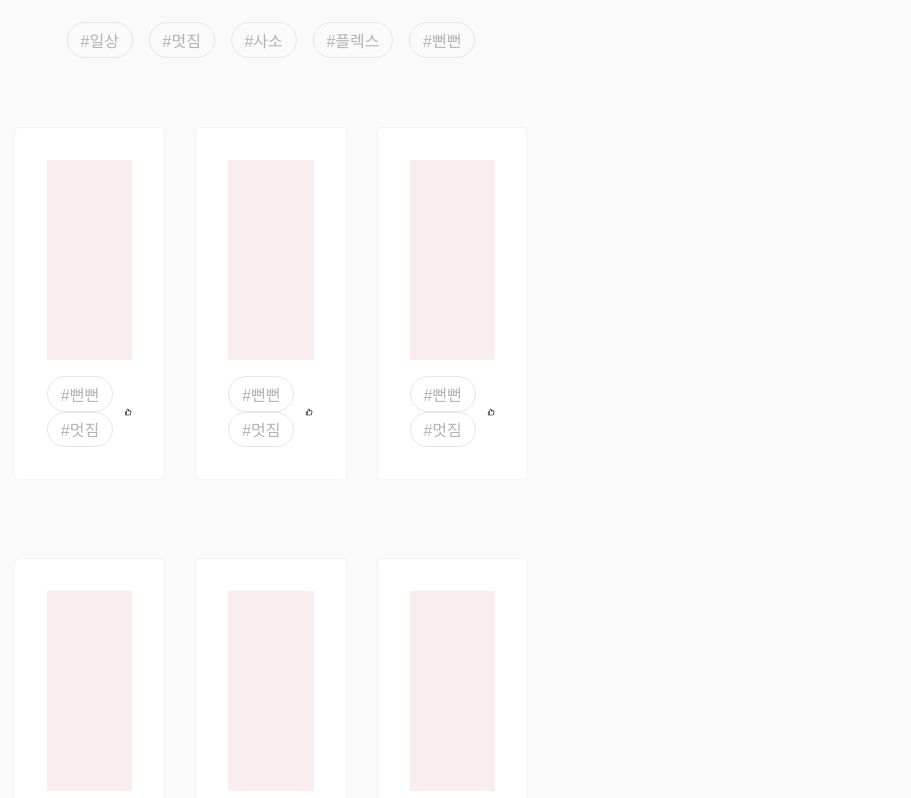
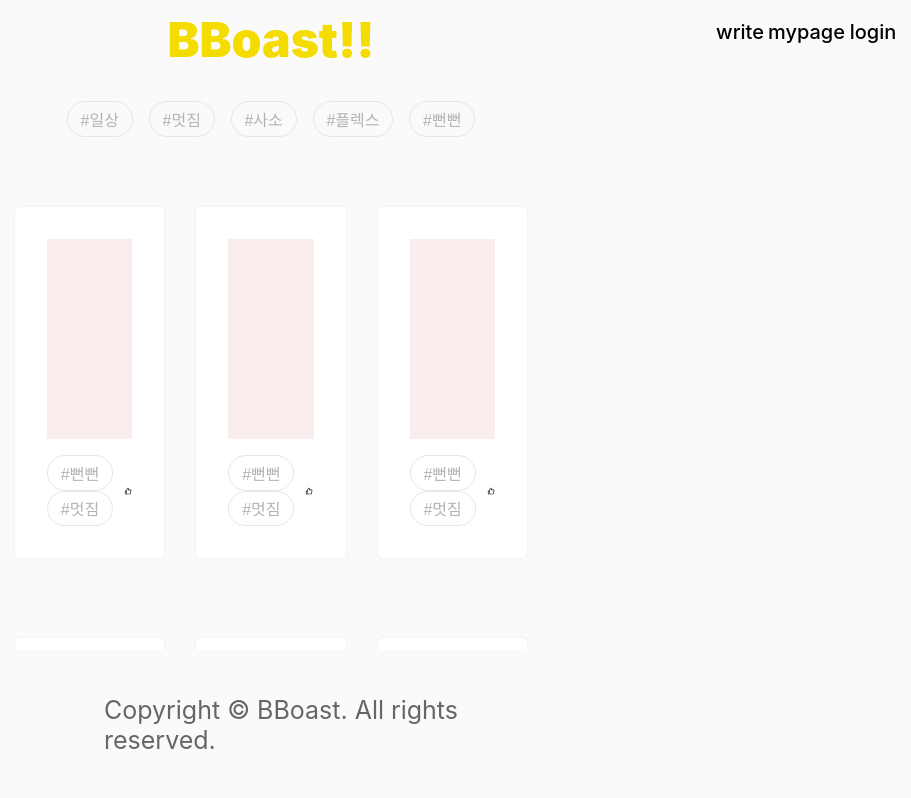
Before and after one commit to codestates/BBoast, a React (Create React App) app in the folder client/: page /main in a window 1280 px wide. Shown: the top 798 px of the page, without its empty margins (369-1280 px from the left). Built offline with nearby package versions, Linux system fonts and the light colour scheme.

Commit message:
feat : 페이지에 헤더와 푸터 컴포넌트 적용

```diff
--- a/client/src/components/common/Nav.js
+++ b/client/src/components/common/Nav.js
@@ -3,7 +3,6 @@ import styled from 'styled-components';
 import { Link } from 'react-router-dom';
 export const NavContainer = styled.div`
     display: flex;
-
     justify-content: space-between;
     align-items: center;
     width: 100%;
@@ -12,8 +11,9 @@ font-size: 30px;
     border-bottom: red;
     padding: 10px;
     align-items: center;
-background-color: white;
-`
+    background: #fafafa;
+`;
+
 export const NavBtn = styled(Link)`
     width: 100px;
     text-align: center;
@@ -23,16 +23,12 @@ height: 40px;
     font-size: 20px;
     font-weight: 500;
     color: black;
-background-color: white;
     text-decoration: none;
-
-:hover {
+    &:hover {
         font-weight: 800;
         border-bottom: 3px solid #F4DC00;
     }
-
-`
-
+`;
 
 export const LogoContainer = styled.a`
     width: 15%;
@@ -44,9 +40,8 @@ text-decoration: none;
     display: flex;
     align-items: center;
     justify-content: center;
-background-color: white;
     text-align: center;
-`
+`;
 
 export const BtnContainer = styled.div`
     width: 15%;
@@ -57,8 +52,7 @@ height: 100%;
     align-items: center;
     position: relative;
     right: 0;
-background-color: white;
-`
+`;
 
 const Nav = () => {
 
--- a/client/src/pages/MainPage.js
+++ b/client/src/pages/MainPage.js
@@ -1,5 +1,7 @@
 import React from 'react';
 import styled from 'styled-components';
+import Footer from '../components/common/Footer';
+import Nav from '../components/common/Nav';
 import PostList from '../components/main/PostList';
 import TagCategory from '../components/main/TagCategory';
 
@@ -11,10 +13,14 @@ const MainpageBlock = styled.div`
 
 const MainPage = () => {
     return (
-        <MainpageBlock>
-            <TagCategory/>
-            <PostList/>
-        </MainpageBlock>
+        <>
+            <Nav/>
+            <MainpageBlock>
+                <TagCategory/>
+                <PostList/>
+            </MainpageBlock>
+            <Footer/>
+        </>
     );
 };
 
--- a/client/src/pages/MyPage.js
+++ b/client/src/pages/MyPage.js
@@ -1,6 +1,8 @@
 import React from 'react';
 import styled from 'styled-components';
 import { TiDelete } from 'react-icons/ti';
+import Footer from '../components/common/Footer';
+import Nav from '../components/common/Nav';
 
 const MyPageContainer = styled.div`
 height: 100%;
@@ -72,7 +74,11 @@ font-size: 35px;
 `;
 
 const MyPage = () => {
-    return <MyPageContainer>
+
+    return (
+        <>
+            <Nav/>
+            <MyPageContainer>
                 <MyInfo>
                     <div className="profile">
                         <ProfileImage alt="xbox" src="https://mblogthumb-phinf.pstatic.net/MjAyMDA3MTBfMTQx/MDAxNTk0MzczNDk4OTU5.-JD5btJXp8mB2ds7VS5oAGgp2VsjBOl_FxU9NbpXqXkg.cGssald6bJP874Qyl1uDz5yGPzaLX7ntS6c6W9vJBtIg.JPEG.dlqls01/e433bc2d6103d0ebbf34077509261cf3ff.jpg?type=w800" />
@@ -107,6 +113,9 @@ const MyPage = () => {
                     </MyPost>
                 </MyPosts>
             </MyPageContainer>
+            <Footer/>
+        </>
+    );
 }
 
 export default MyPage;
--- a/client/src/pages/PostPage.js
+++ b/client/src/pages/PostPage.js
@@ -3,6 +3,8 @@ import styled from 'styled-components';
 import Button from '../components/common/Button';
 import PostComments from '../components/post/PostComments';
 import PostContents from '../components/post/PostContents';
+import Footer from '../components/common/Footer';
+import Nav from '../components/common/Nav';
 
 const PostPageBlock = styled.div`
     width: 30%;
@@ -26,7 +28,10 @@ const PostPageBlock = styled.div`
 
 
 const PostPage = () => {
+
     return (
+        <>
+            <Nav/>
             <PostPageBlock>
                 <div>
                     <h1>title</h1>
@@ -38,6 +43,8 @@ const PostPage = () => {
                     <Button>메인 화면으로 이동</Button>
                 </div>
             </PostPageBlock>
+            <Footer/>
+        </>
     );
 };
 
```
Lines whose indentation alone changed are shown as unchanged.
